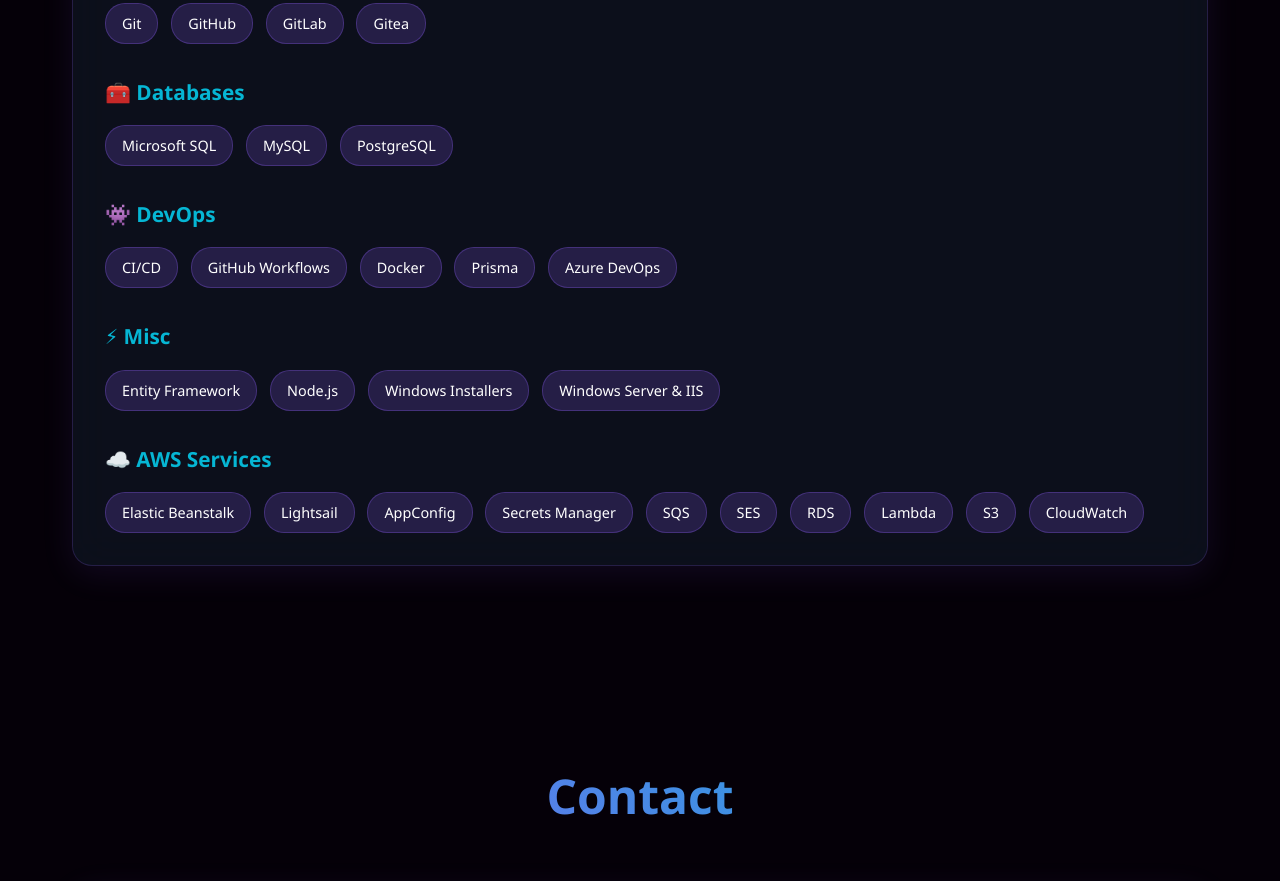
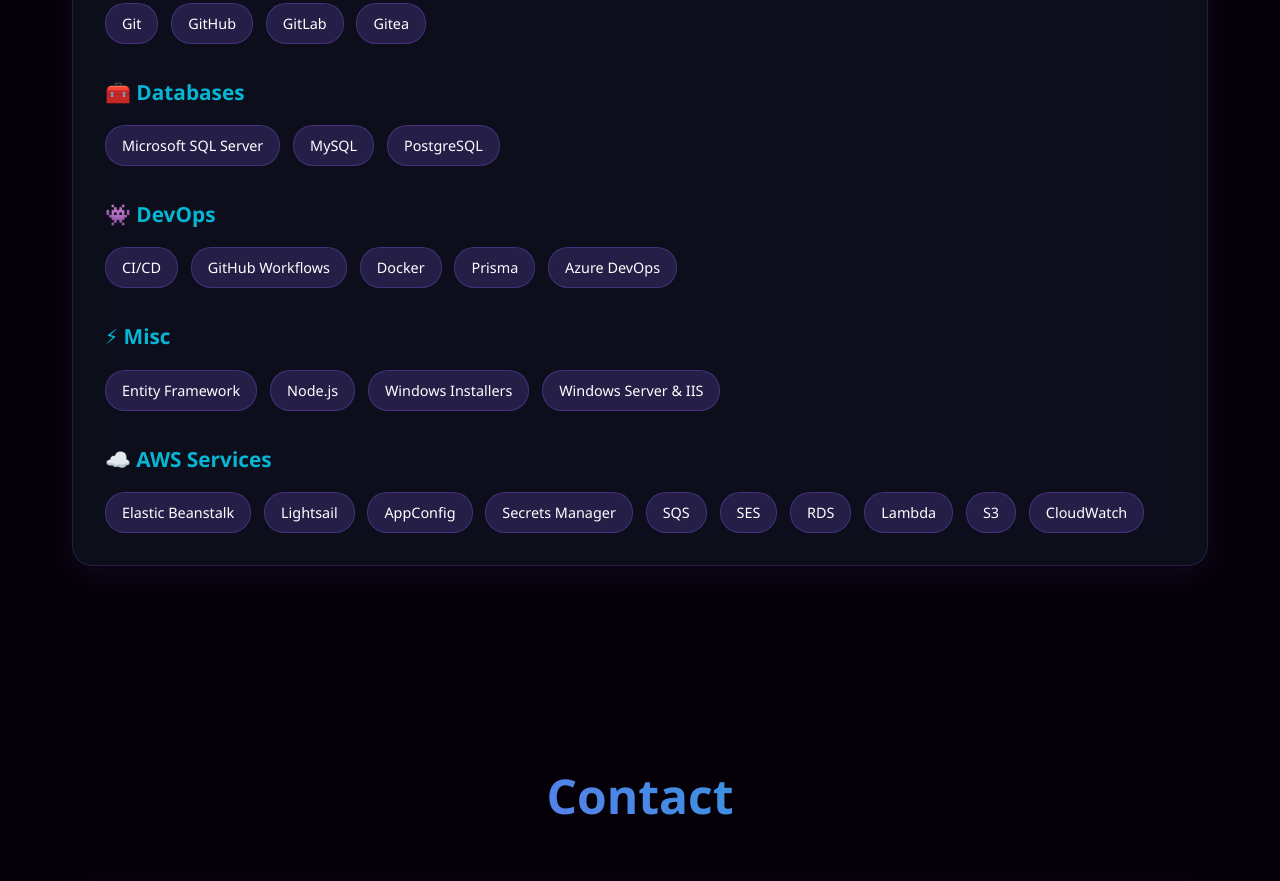
Before and after one commit to afahey03/portfolio, a React (Vite) app: page / in a window 1280 px wide. Shown: the part 7200-8081 px from the top of the page. Built offline with nearby package versions, Linux system fonts and the light colour scheme.

Commit message:
Change skills and new resume

```diff
--- a/src/components/Skills.jsx
+++ b/src/components/Skills.jsx
@@ -6,7 +6,7 @@
         frameworks: ['ASP.NET Core', 'ASP.NET MVC', 'Vue.js', 'Tailwind CSS', 'Express.js', 'React Native', 'Expo', 'WinForms', 'Bootstrap'],
         libraries: ['React', 'Redux', 'jQuery', 'Pinia', 'Axios', 'Socket.IO', 'PyTorch', 'NumPy', 'Pandas', 'Scikit-learn', 'Matplotlib'],
         versionControl: ['Git', 'GitHub', 'GitLab', 'Gitea'],
-        databases: ['Microsoft SQL', 'MySQL', 'PostgreSQL'],
+        databases: ['Microsoft SQL Server', 'MySQL', 'PostgreSQL'],
         devops: ['CI/CD', 'GitHub Workflows', 'Docker', 'Prisma', 'Azure DevOps'],
         misc: ['Entity Framework', 'Node.js', 'Windows Installers', 'Windows Server & IIS'],
         aws: ['Elastic Beanstalk', 'Lightsail', 'AppConfig', 'Secrets Manager', 'SQS', 'SES', 'RDS', 'Lambda', 'S3', 'CloudWatch']
```
Also changed, not shown: 1 other file (tests, documents, lock files or other folders).
